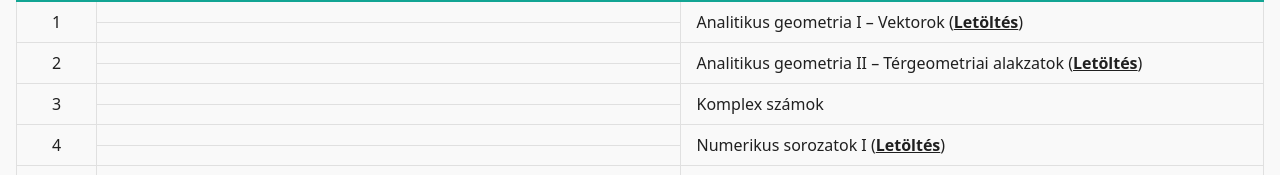
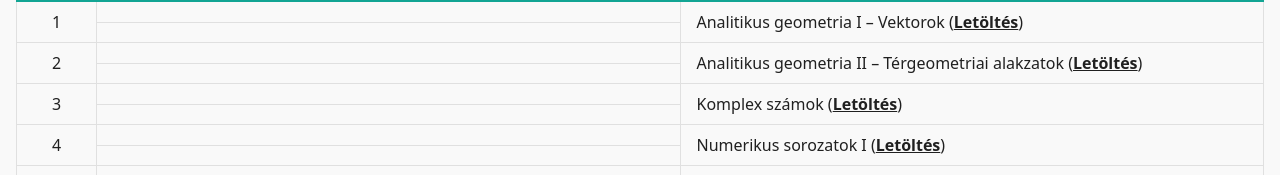
Before and after one commit to szilagyi-math/notes, a Next.js app: page /subjects/G1 in a window 1280 px wide. Shown: the part 450-625 px from the top of the page. Built offline with nearby package versions, Linux system fonts and the light colour scheme.

Commit message:
Add G1-P3

```diff
--- a/src/components/table/lecture-table/G1-data.ts
+++ b/src/components/table/lecture-table/G1-data.ts
@@ -29,7 +29,7 @@ const G1Data: Week[] = [
       '',
     ],
     practice: 'Komplex számok',
-    // practiceLink: '/downloads/G1-gyak-03.pdf',
+    practiceLink: '/downloads/G1-gyak-03.pdf',
   },
   {
     week: '4',
```
Also changed, not shown: 1 other file (tests, documents, lock files or other folders).
